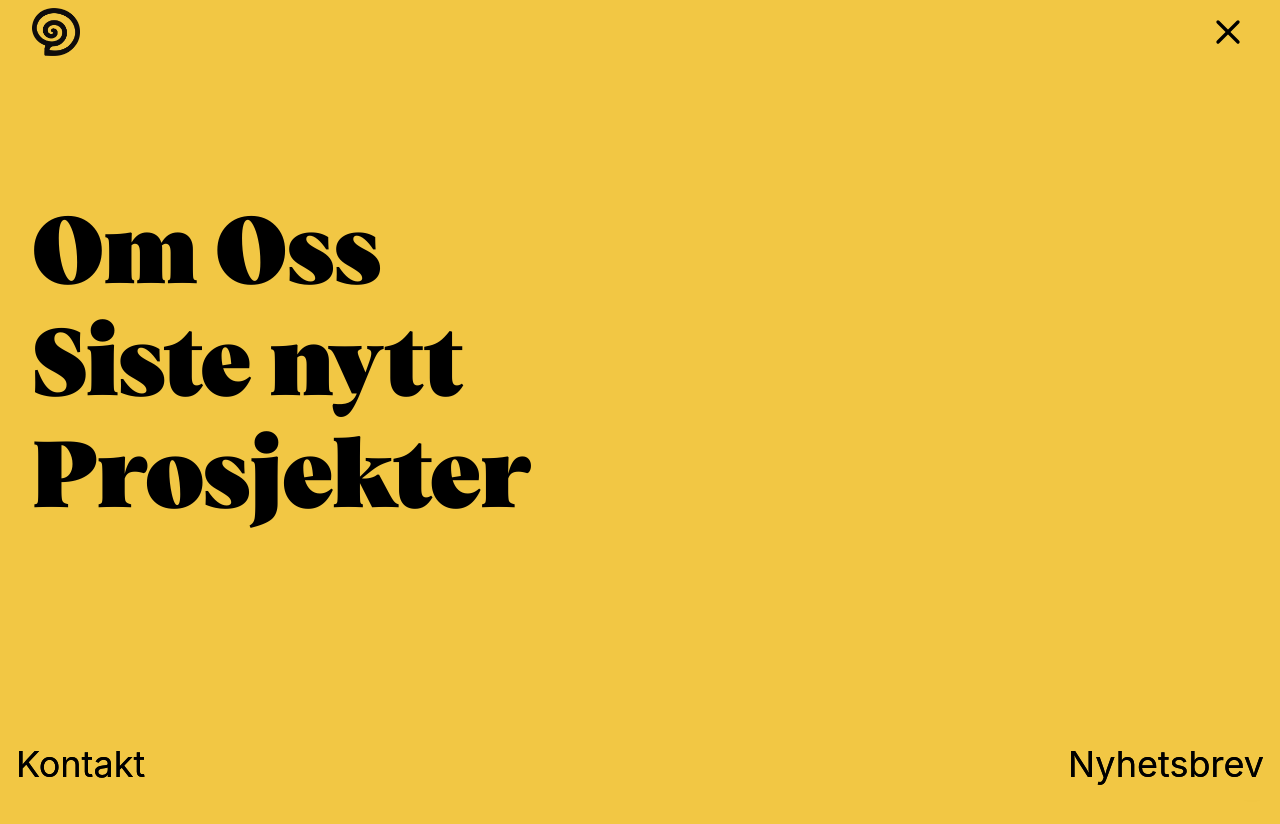
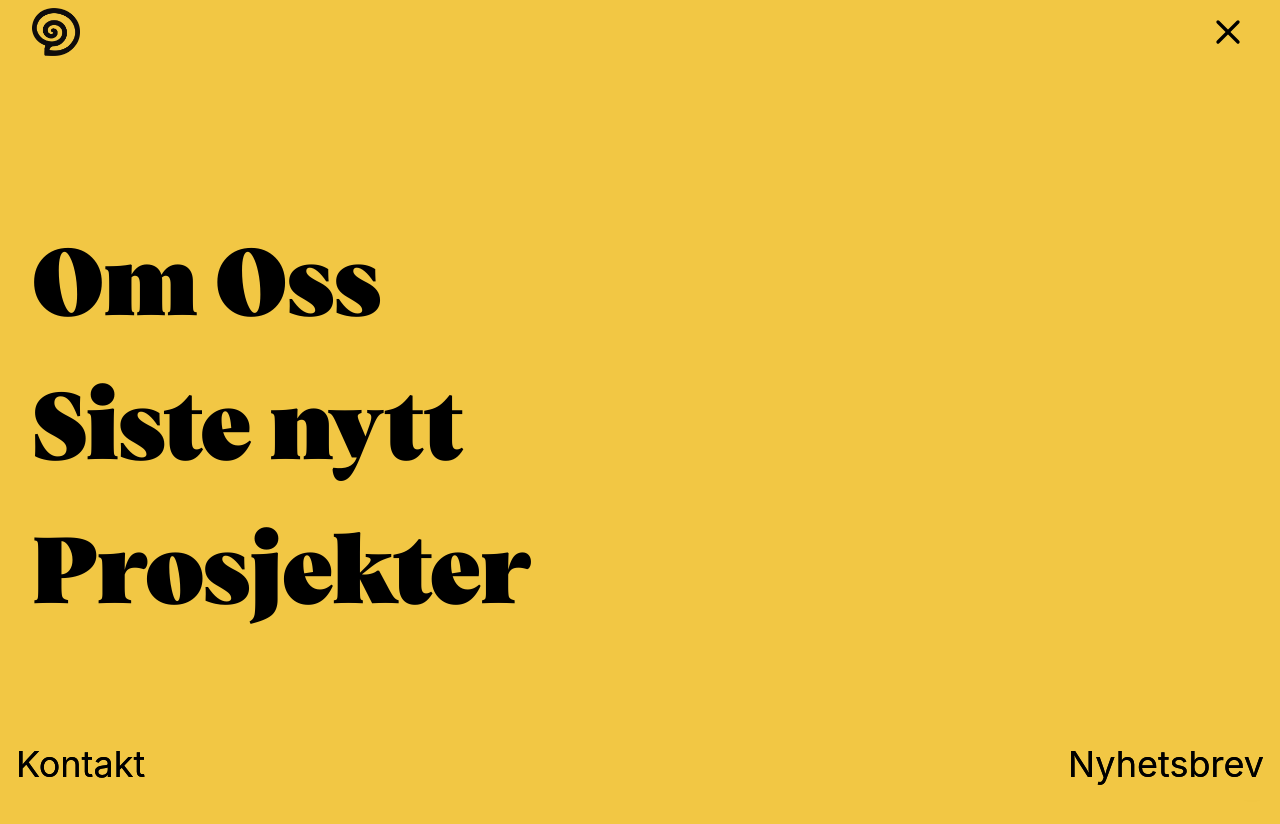
Before and after one commit to lukketsvane/robust, a Next.js app: page / in a window 1280 px wide. Both pictures are taken after a click on the button 1228 px from the left and 32 px from the top of the page. Shown: the top 824 px of the page. Built offline with nearby package versions, Linux system fonts and the light colour scheme.

Commit message:
anna 2.0

```diff
--- a/app/components/NavBar.tsx
+++ b/app/components/NavBar.tsx
@@ -78,9 +78,9 @@ const NavBar = ({ currentSection, sectionColors }: NavBarProps) => {
             onClick={closeMenu}
           >
             <div className="pt-52 pl-4 pr-4 sm:pl-6 sm:pr-6 lg:pl-8 lg:pr-8 text-left">
-              <Link href="/om-oss"><div onClick={closeMenu} className={`title block cursor-pointer text-5xl md:text-8xl mb-4 ${isTextWhite ? 'text-white' : 'text-black'} small-text menu-item`}>Om Oss</div></Link>
-              <Link href="/siste-nytt"><div onClick={closeMenu} className={`title block cursor-pointer text-5xl md:text-8xl mb-4 ${isTextWhite ? 'text-white' : 'text-black'} small-text menu-item`}>Siste nytt</div></Link>
-              <Link href="/prosjekter"><div onClick={closeMenu} className={`title block cursor-pointer text-5xl md:text-8xl mb-4 ${isTextWhite ? 'text-white' : 'text-black'} small-text menu-item`}>Prosjekter</div></Link>
+              <Link href="/om-oss"><div onClick={closeMenu} className={`title pt-8 block cursor-pointer text-5xl md:text-8xl mb-4 ${isTextWhite ? 'text-white' : 'text-black'} small-text menu-item`}>Om Oss</div></Link>
+              <Link href="/siste-nytt"><div onClick={closeMenu} className={`title pt-8 block cursor-pointer text-5xl md:text-8xl mb-4 ${isTextWhite ? 'text-white' : 'text-black'} small-text menu-item`}>Siste nytt</div></Link>
+              <Link href="/prosjekter"><div onClick={closeMenu} className={`title pt-8 block cursor-pointer text-5xl md:text-8xl mb-4 ${isTextWhite ? 'text-white' : 'text-black'} small-text menu-item`}>Prosjekter</div></Link>
             </div>
             <div className="absolute bottom-4 left-4 right-4 flex justify-between items-end">
             <Link href="/kontakt">
```
